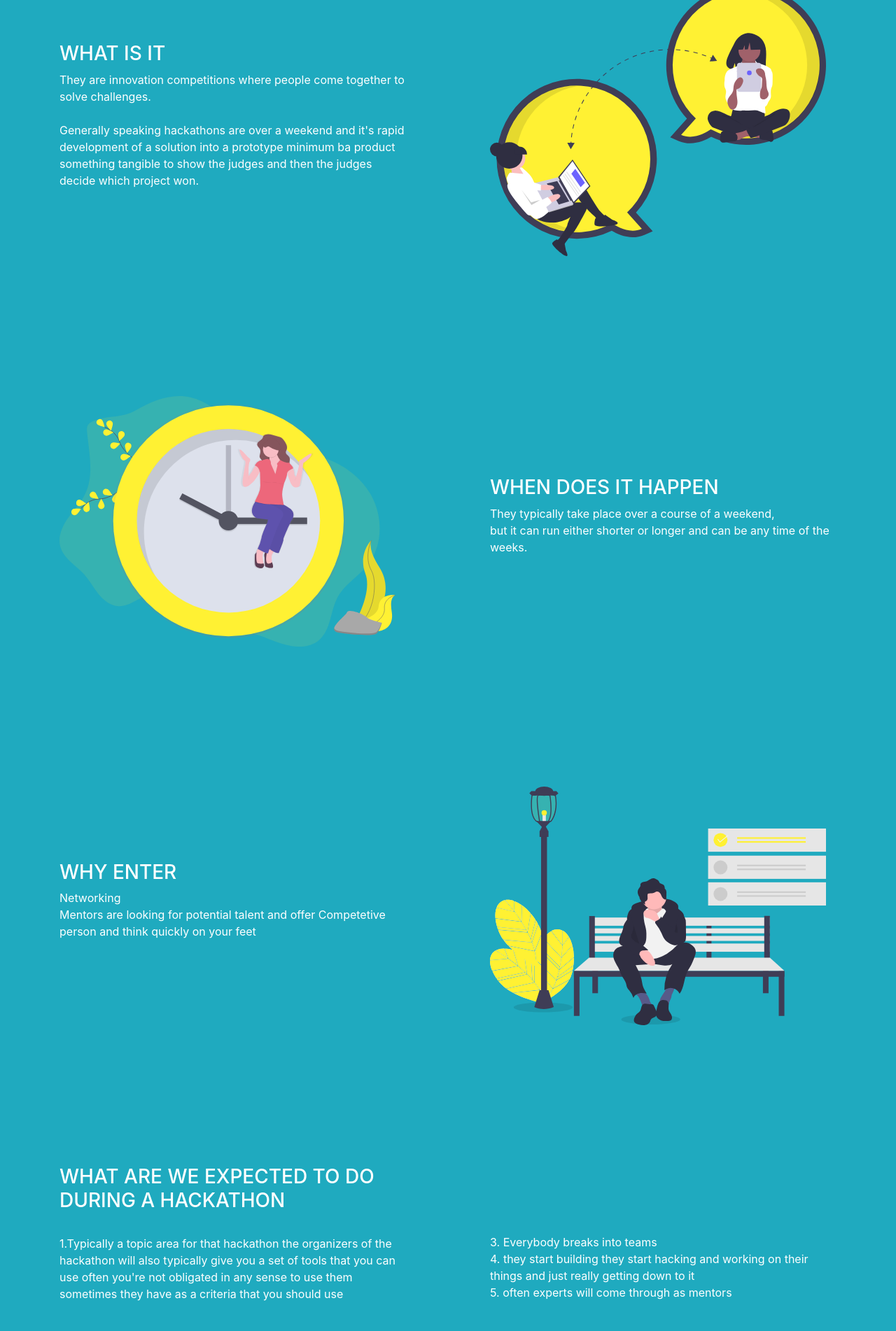
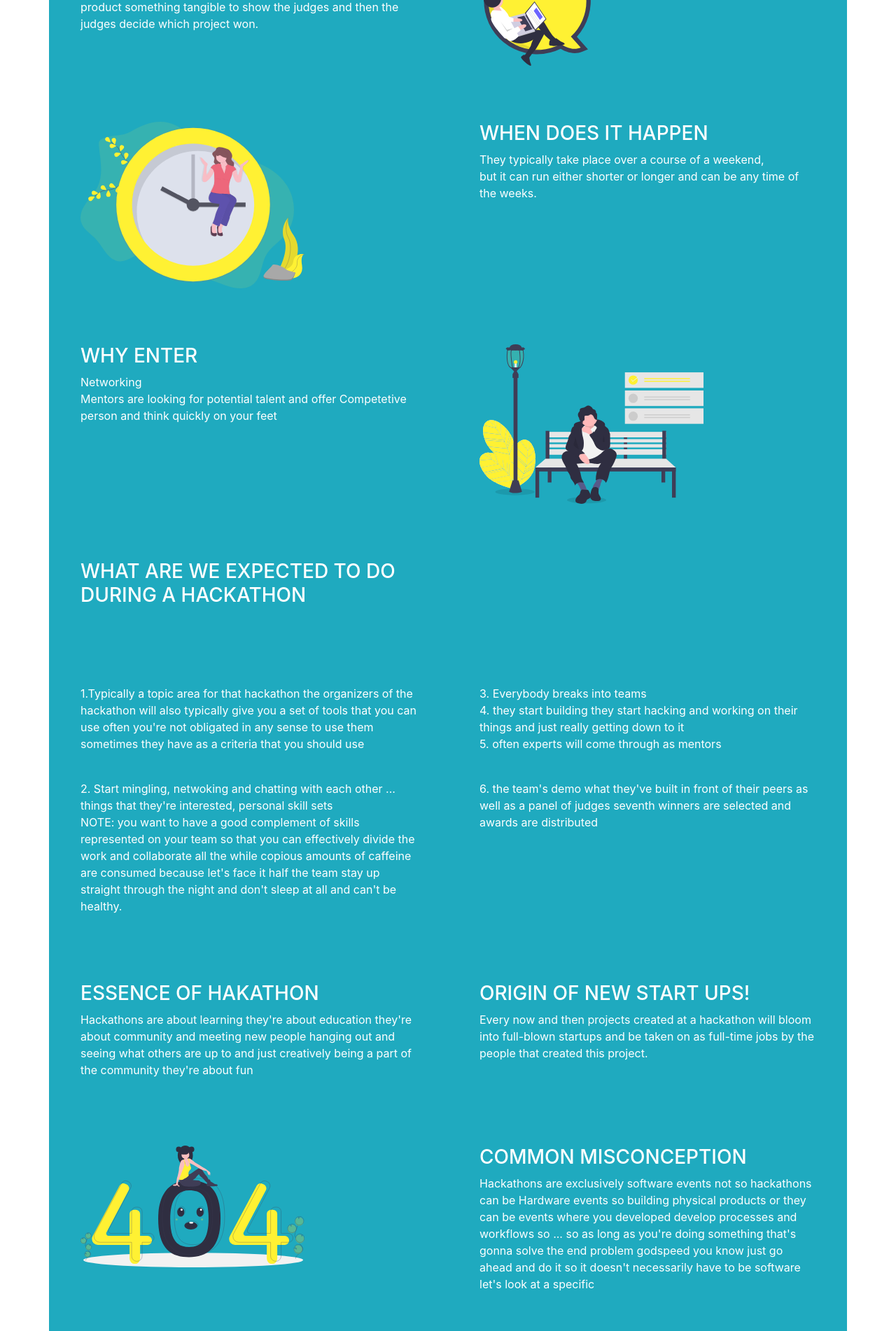
Before and after one commit to tanishabisht/App-Eureka, a React (Create React App) app: page /#/home in a window 1280 px wide. Shown: the part 300-2202 px from the top of the page at 70% size. Built offline with nearby package versions, Linux system fonts and the light colour scheme.

Commit message:
Home page Resposiveness

```diff
--- a/src/Pages/Home/Home.js
+++ b/src/Pages/Home/Home.js
@@ -6,94 +6,83 @@ import svgImg4 from "../../Images/404.svg"
 
 const Home = () => {
     return (
-        <div className="homeWrapper">
-            <h1 className="homeHeading">LET US KNOW MORE ABOUT HACKATHONS</h1>
-            <div className="container homeGridWrapper">
+        <div>
 
-
-                {/* What is it */}
-                <div>
+            <div className="container_main container">
+                <div className="row new">
+                    <div className="col New">
                         <h3>WHAT IS IT</h3>
                         <p>They are innovation competitions where people come together to solve challenges.<br/><br/>
                         Generally speaking hackathons are over a weekend and it's rapid development of a solution into a prototype minimum ba product something tangible to show the judges and then the judges decide which project won.</p>
                     </div>
-                <div>
+                    <div className="col New">
                         <img src={svgImg1} alt="..." className="image"></img>
                     </div>
+                </div>
 
-
-
-
-                {/* Time */}
-                <div>
+                <div className="row new">
+                    <div className="col New">
                         <img src={svgImg2} alt="..." className="image"></img>
                     </div>
-                <div>
+                    <div className="col New">
                         <h3>WHEN DOES IT HAPPEN</h3>
                         <p>They typically take place over a course of a weekend,<br/> but it can run either shorter or longer and can be any time of the weeks.</p>
                     </div>
+                </div>
 
-
-
-
-                {/* Thinking */}
-                <div>
+                <div className="row new">
+                    <div className="col New">
                         <h3>WHY ENTER</h3>
                         <p>Networking<br/>
                         Mentors are looking for potential talent and offer Competetive person and think quickly on your feet</p>
                     </div>
-                <div>
+                    <div className="col New">
                         <img src={svgImg3} alt="..." className="image"></img>
                     </div>
+                </div>
 
+                <div className="row new">
+                    <div className="col New">
+                        <h3>WHAT ARE WE EXPECTED TO DO<br/>DURING A HACKATHON</h3><br/>
+                    </div>
+                </div>
 
-
-
-                {/* Expectation */}
-                <div>
-                    <h3>WHAT ARE WE EXPECTED TO DO<br/>DURING A HACKATHON</h3><br/>
+                <div className="row new">
+                    <div className="col New">
                         <p>1.Typically a topic area for that hackathon the organizers of the hackathon will also typically give you a set of tools that you can use often you're not obligated in any sense to use them sometimes they have as a criteria that you should use</p>
                         <br/><p>2. Start mingling, netwoking and chatting with each other ...  things that they're interested, personal skill sets<br/>
                         NOTE: you want to have a good complement of skills represented on your team so that you can effectively divide the work and collaborate
                         all the while copious amounts of caffeine are consumed because let's face it half the team stay up straight through the night and don't sleep at all and can't be healthy. </p>
                     </div>
-                <div>
+                    <div className="col New">
                         <p>3. Everybody breaks into teams<br/>4. they start building they start hacking and working on their things and just really getting down to it<br/>5. often experts will come through as mentors</p>
                         <br/><p>6. the team's demo what they've built in front of their peers as well as a panel of judges seventh winners are selected and awards are distributed</p>
                     </div>
+                </div>
 
-
-
-
-                {/* Essence of Hackathon */}
-                <div>
+                <div className="row new">
+                    <div className="col New">
                     <h3>ESSENCE OF HAKATHON</h3>
                         <p>Hackathons are about learning they're about education they're about community and meeting new people hanging out and seeing what others are up to and just creatively being a part of the community they're about fun</p>
                     </div>
-
-
-
-
-                {/* Start Ups */}
-                <div>
+                    <div className="col New">
                         <h3>ORIGIN OF NEW START UPS!</h3>
                         <p>Every now and then projects created at a hackathon will bloom into full-blown startups and be taken on as full-time jobs by the people that created this project.</p>
                     </div>
+                </div>
 
-
-
-
-                {/* Misconception */}
-                <div>
+                <div className="row new">
+                    <div className="col New">
                         <img src={svgImg4} alt="..." className="image"></img>
                     </div>
-                <div>
+                    <div className="col New">
                     <h3>COMMON MISCONCEPTION</h3>
                         <p>Hackathons are exclusively software events not so hackathons can be Hardware events so building physical products or they can be events where you developed develop processes and workflows so ...  so as long as you're doing something that's gonna solve the end problem godspeed you know just go ahead and do it so it doesn't necessarily have to be software let's look at a specific</p>
                     </div>
-
+                </div>
 
             </div>
+
         </div>
     )
 }
--- a/src/Pages/Home/home.css
+++ b/src/Pages/Home/home.css
@@ -1,6 +1,7 @@
-.homeWrapper {
+.container_main
+    {
         background-color: #1FAABF;
-    padding:15px;
+        padding:40px;
     }
 
     .homeHeading {
@@ -9,21 +10,28 @@
         margin:80px;
     }
 
-.homeGridWrapper {
-    display: grid;
-    grid-template-columns: repeat(2, 1fr);
-    gap:120px;
-    justify-content: center;
-    align-items:center;
-    margin-bottom: 20px;
+    @media only screen and (max-width: 960px) {
+        .new {
+            grid-template-columns: repeat(1, 1fr);
         }
 
-.homeGridWrapper div {
+        .New {
+            padding: 20px;
+        }
+        .image {
+            width:5em;
+        }
+    }
+
+    .New {
         color:white;
         text-align:left;
         margin-bottom: 5rem;
+        padding:10px;
+        margin:30px;
     }
 
+
     .image {
-    width:30em;
+        width:20em;
     }
```
Lines whose indentation alone changed are shown as unchanged.
